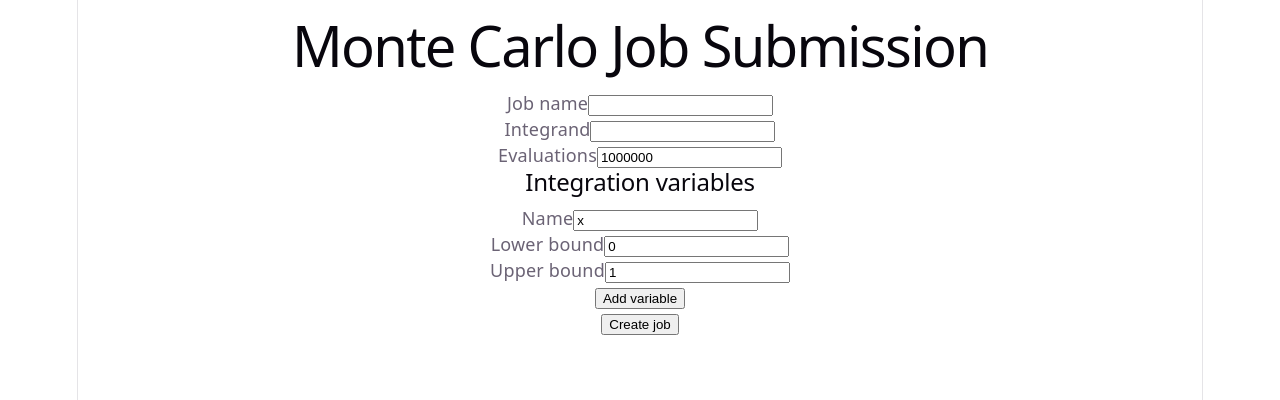
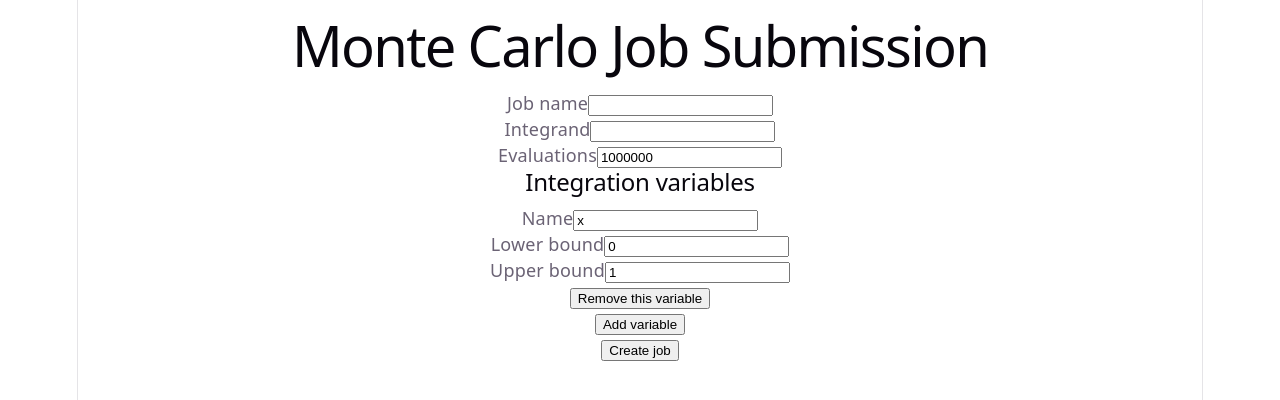
Before and after one commit to Schwarf/montecarlo-jobflow, a React (Vite) app in the folder frontend/: page / in a window 1280 px wide. Shown: the top 400 px of the page. Built offline with nearby package versions, Linux system fonts and the light colour scheme.

Commit message:
Add button to remove variable.

```diff
--- a/frontend/src/App.tsx
+++ b/frontend/src/App.tsx
@@ -1,4 +1,3 @@
-import React from "react";
 import { JobForm } from "./components/JobForm";
 
 function App() {
--- a/frontend/src/components/JobForm.tsx
+++ b/frontend/src/components/JobForm.tsx
@@ -30,6 +30,12 @@ export function JobForm() {
             ...integrationVariables,
             { name: "", lower: "", upper: "" },
         ]);
+    }
+
+    function handleRemoveIntegrationVariable(indexToRemove: number) {
+        setIntegrationVariables(
+            integrationVariables.filter((_, index) => index !== indexToRemove)
+        );
     }
 
     async function handleSubmit(event: React.FormEvent<HTMLFormElement>) {
@@ -118,6 +124,11 @@ export function JobForm() {
                             }
                         />
                     </div>
+                    <button type="button"
+                        onClick={() => handleRemoveIntegrationVariable(index)}
+                    >
+                        Remove this variable
+                    </button>
                 </div>
             ))}
 
```
